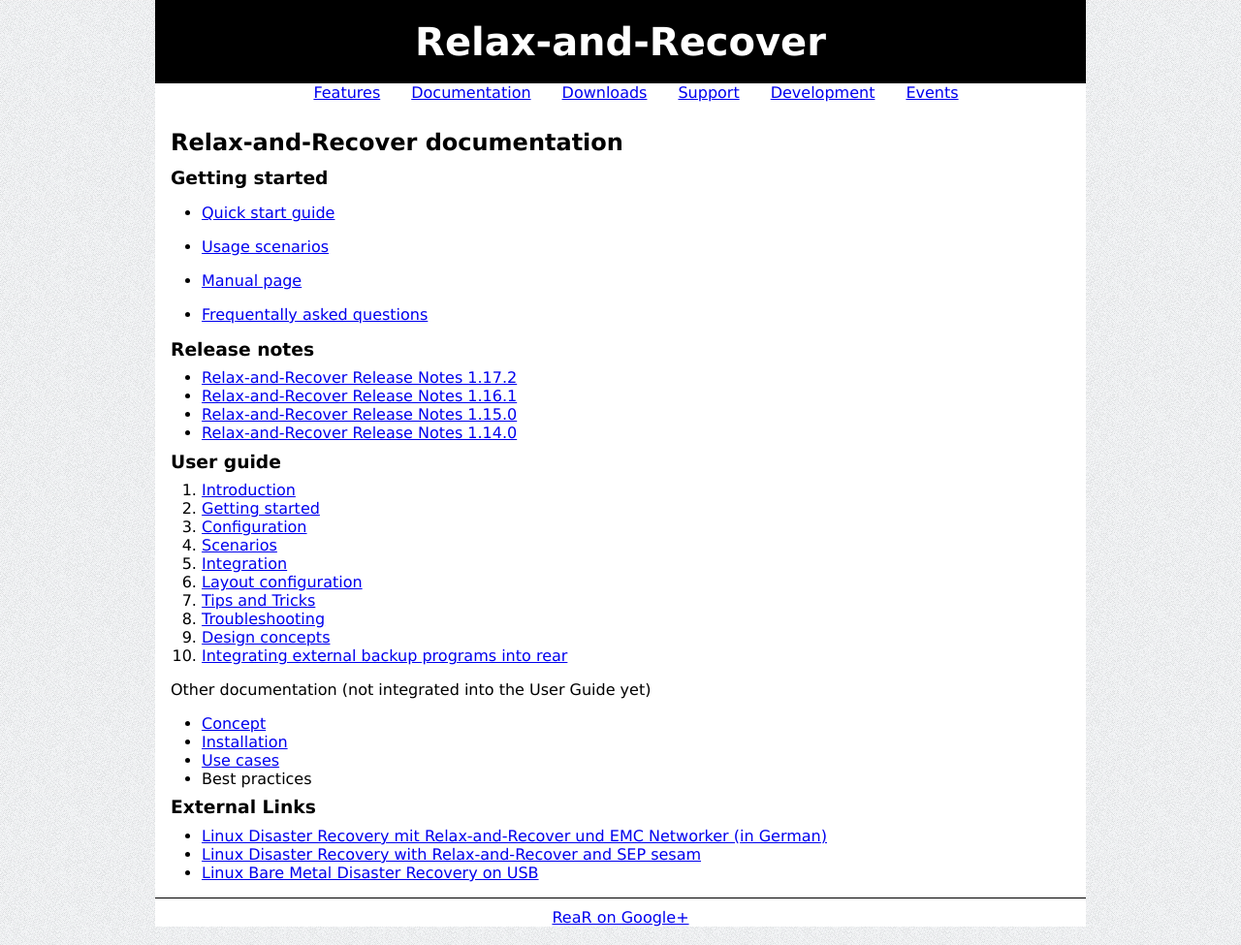
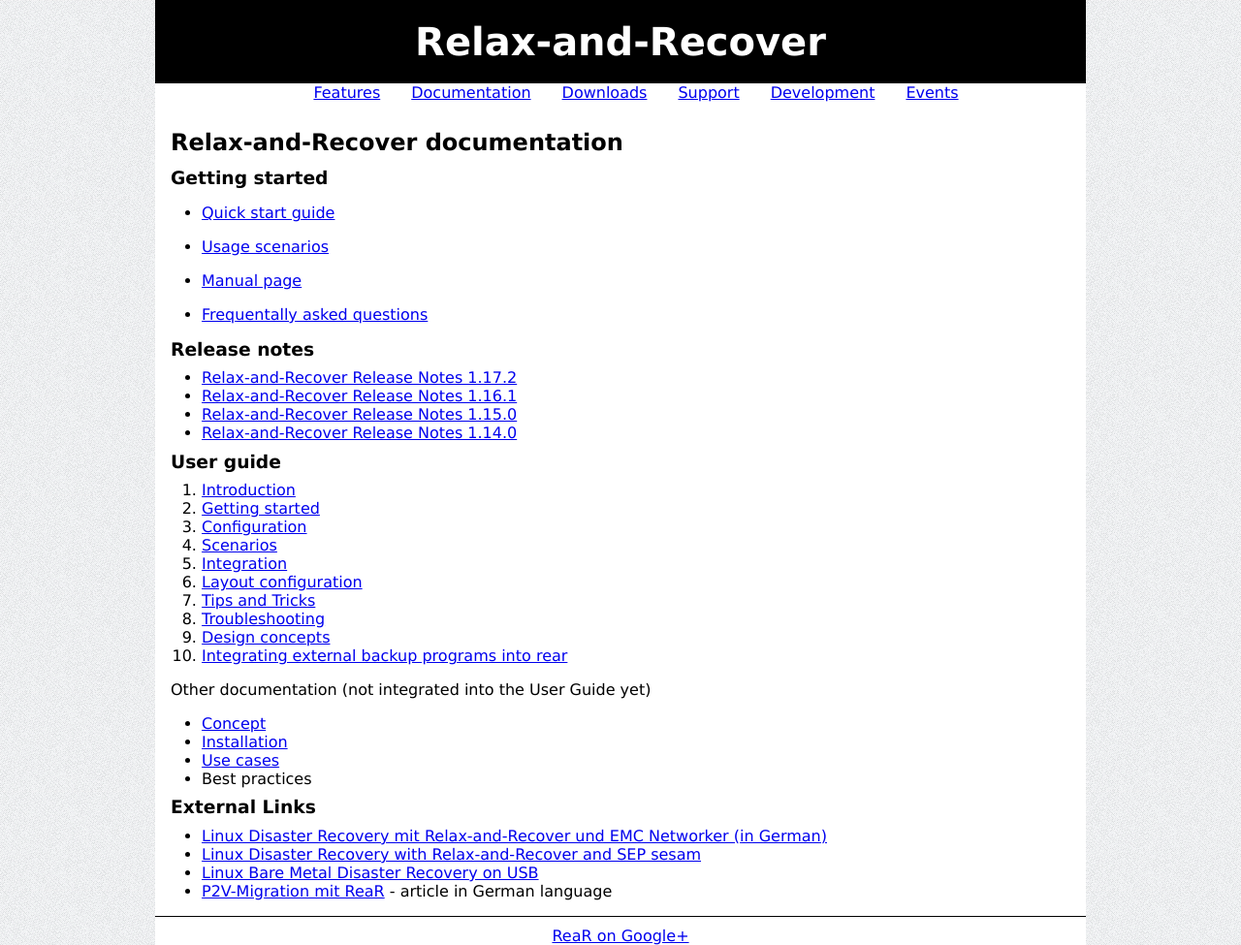
Before and after one commit to rear/rear.github.com, a Jekyll site: the page built from documentation/index.md, in a window 1280 px wide. Shown: the whole page at 97% size. Built offline with Jekyll 4.4.1, drawn with Linux system fonts in a browser that asks for light colours; comment, search, counter and statistics services are not loaded.

Commit message:
added an older article found on rear (http://www.heise.de/ix/heft/Umzugshilfe-2458904.html)

```diff
--- a/documentation/index.md
+++ b/documentation/index.md
@@ -47,3 +47,4 @@
  - [Linux Disaster Recovery mit Relax-and-Recover und EMC Networker (in German)](http://backupinferno.de/?p=358)
  - [Linux Disaster Recovery with Relax-and-Recover and SEP sesam](http://wiki.sepsoftware.com/wiki/index.php/Disaster_Recovery_for_Linux_3.0_en)
  - [Linux Bare Metal Disaster Recovery on USB](http://www.cloudconsulted.com/cloud/linux-labs/linux-bare-metal-disaster-recovery-on-usb)
+ - [P2V-Migration mit ReaR](http://www.heise.de/ix/heft/Umzugshilfe-2458904.html) - article in German language
```
